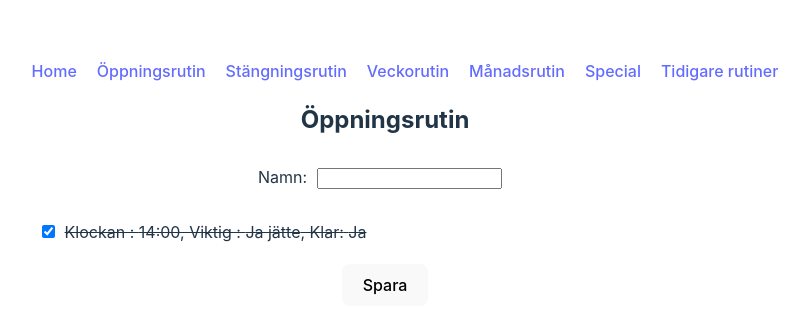
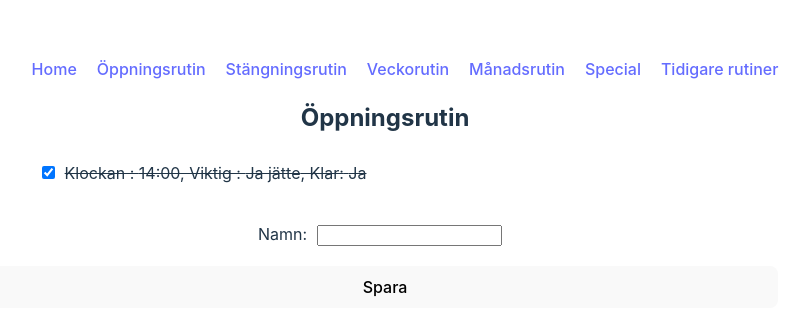
Before and after one commit to wahlstrommm/che-routine, a React (Vite) app: page /Opening in a window 1280 px wide. Shown: the part 226-562 px from the top of the page, without its empty margins (255-1065 px from the left). Built offline with nearby package versions, Linux system fonts and the light colour scheme.

Commit message:
handel input

```diff
--- a/src/Pages/Opening.tsx
+++ b/src/Pages/Opening.tsx
@@ -27,6 +27,11 @@ const Opening = () => {
   const handleFormSubmit = (e: React.FormEvent<HTMLFormElement>) => {
     e.preventDefault();
 
+    if (!name) {
+      alert("Vänligen ange ditt namn");
+      return;
+    }
+
     // Skapa ett nytt objekt med användarens namn, datum och rutiner
     const newData = {
       Namn: name,
@@ -47,25 +52,20 @@ const Opening = () => {
     // Skapa en länk för att ladda ner filen
     const link = document.createElement("a");
     link.href = url;
-    link.download = `data_${newData.Datum}.json`;
+    link.download = `data_${newData.Datum}_oppning.json`;
     link.click();
 
     // Rensa URL-objektet efter nedladdningen
     URL.revokeObjectURL(url);
+
+    // Rensa anledningsfältet
+    setReason("");
   };
 
   return (
     <div>
       <h2>Öppningsrutin</h2>
       <form onSubmit={handleFormSubmit}>
-        <label>
-          Namn:
-          <input
-            type="text"
-            value={name}
-            onChange={(e) => setName(e.target.value)}
-          />
-        </label>
         <ul>
           {routines.map((item: Routine, index: number) => (
             <li key={index}>
@@ -90,56 +90,31 @@ const Opening = () => {
             </li>
           ))}
         </ul>
-        {!routines.every((item) => item.Done) && (
-          <div className="label-container">
+
+        <div className="labelAndBtnContainer">
+          <div></div>
+          {!routines.every((item) => item.Done) && (
             <label>
-              Varför är inte allt klart?
+              Notis :
               <textarea
                 value={reason}
                 onChange={(e) => setReason(e.target.value)}
               />
             </label>
-          </div>
-        )}
-        <button type="submit">Spara</button>
+          )}
+          <label>
+            Namn:
+            <input
+              type="text"
+              value={name}
+              onChange={(e) => setName(e.target.value)}
+            />
+          </label>
+          <button type="submit">Spara</button>
+        </div>
       </form>
     </div>
   );
 };
 
 export default Opening;
-
-// const Opening = () => {
-//   const [routine, setRoutine] = useState<Routine | null>(null); // Använd den definierade typen här
-
-//   useEffect(() => {
-//     const fetchRoutines = async () => {
-//       try {
-//         const response = await axios.get("../assets/openingRoutine.json");
-//         setRoutine(response.data as Routine);
-//       } catch (error) {
-//         console.error("Error fetching opening routines:", error);
-//       }
-//     };
-
-//     fetchRoutines().catch((error) => {
-//       console.error("Unhandled promise rejection:", error);
-//     });
-//   }, []);
-//   return (
-//     <div>
-//       <h2>Öppningsrutin</h2>
-//       {routine && (
-//         <ul>
-//           {Object.entries(routine).map(([key, value]) => (
-//             <li key={key}>
-//               {key}: {value}
-//             </li>
-//           ))}
-//         </ul>
-//       )}
-//     </div>
-//   );
-// };
-
-// export default Opening;
```
